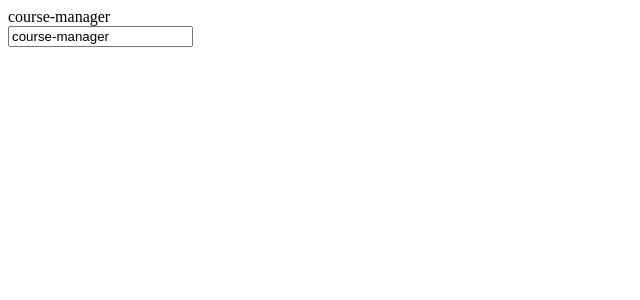
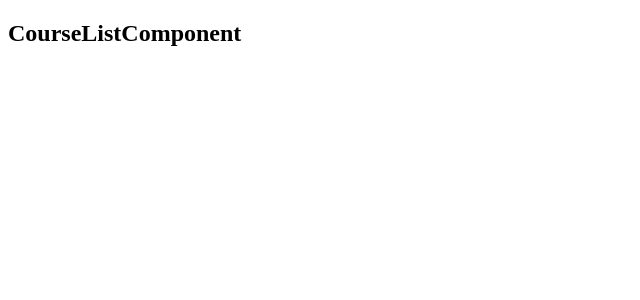
Before and after one commit to dyhalmeida/course-manager, an Angular app: page / in a window 1280 px wide. Shown: the top 300 px of the page, without its empty margins (0-640 px from the left). Built offline with nearby package versions, Linux system fonts and the light colour scheme.

Commit message:
Criação de componente e declaração no módulo
Obs: Um componente ao ser criado, deve ser declarado no módulo no qual
pertece.

```diff
--- a/src/app/app.component.html
+++ b/src/app/app.component.html
@@ -1,5 +1 @@
-{{ title }}
-
-<br>
-
-<input type="text" name="title" [(ngModel)]="title">
+<app-course-list></app-course-list>
--- a/src/app/app.module.ts
+++ b/src/app/app.module.ts
@@ -3,10 +3,12 @@ import { BrowserModule } from '@angular/platform-browser';
 import { FormsModule } from '@angular/forms';
 
 import { AppComponent } from './app.component';
+import { CourseListComponent } from './courses/course-list.component';
 
 @NgModule({
   declarations: [
-    AppComponent
+    AppComponent,
+    CourseListComponent,
   ],
   imports: [
     BrowserModule,
--- /dev/null
+++ b/src/app/courses/course-list.component.html
@@ -0,0 +1 @@
+<h2>CourseListComponent</h2>
```
Also changed, not shown: src/app/courses/course-list.component.ts (added, +9 -0 lines).
